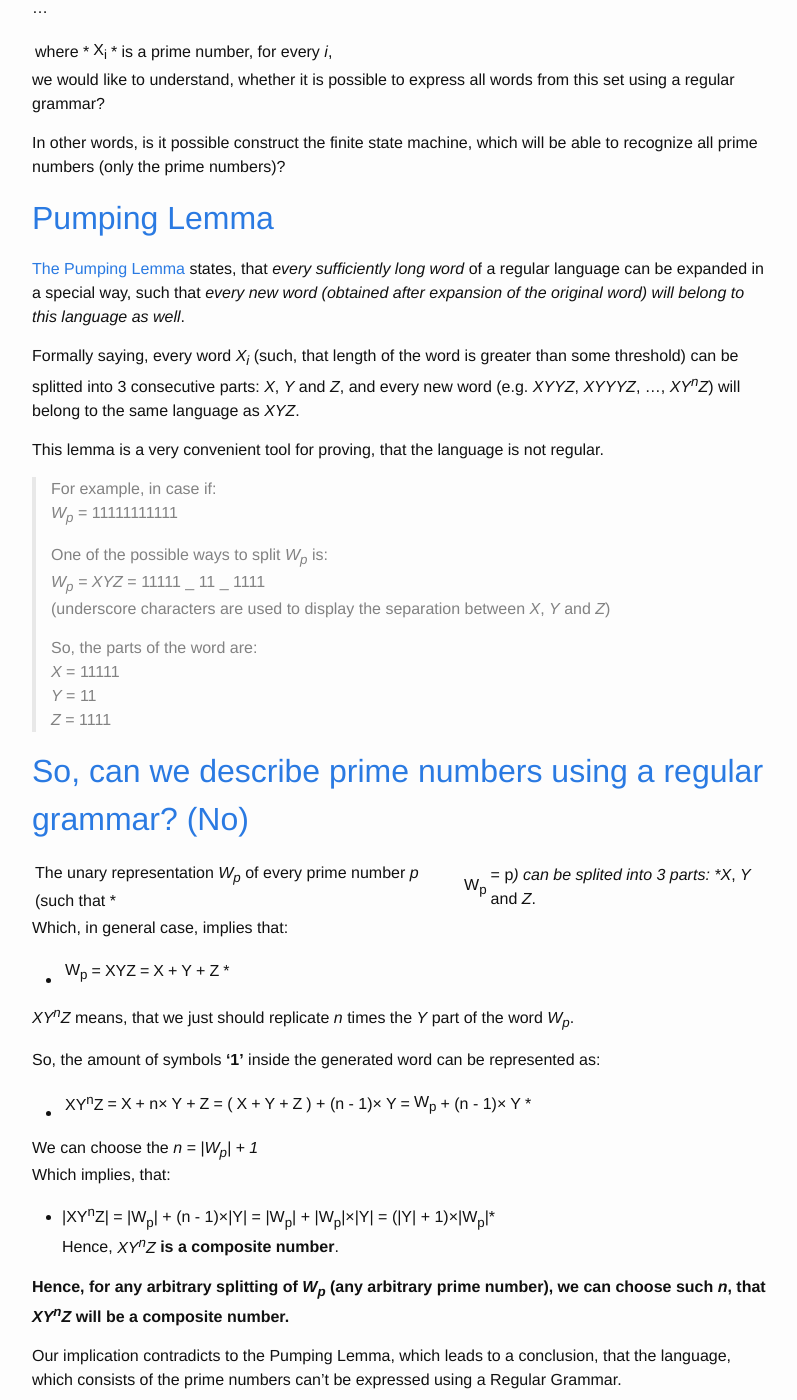
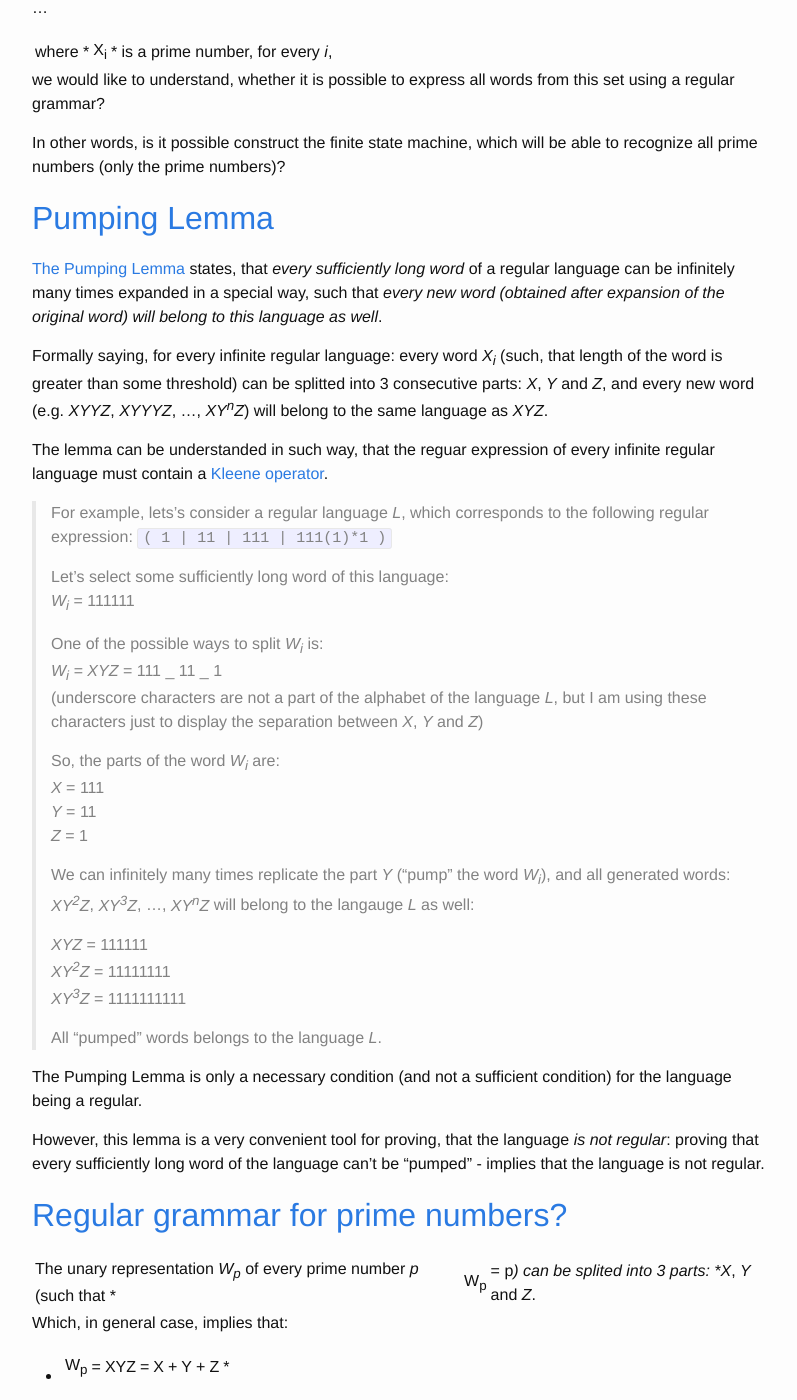
Before and after one commit to lagodiuk/lagodiuk.github.io, a Jekyll site: the page built from _posts/2016-04-30-prime_numbers_regular_grammar.md, in a window 1280 px wide and 1400 px high, scrolled down 790 px. Shown: the whole window, without its empty margins (238-1035 px from the left). Built offline with Jekyll 4.4.1, drawn with Linux system fonts in a browser that asks for light colours; Markdown is read by kramdown in place of the engine named in the settings; comment, search, counter and statistics services are not loaded; some of the changed text lies outside the part shown.

Commit message:
Small refactoring of the article about possibility to express all prime numbers using a regular grammar

```diff
--- a/_posts/2016-04-30-prime_numbers_regular_grammar.md
+++ b/_posts/2016-04-30-prime_numbers_regular_grammar.md
@@ -15,7 +15,7 @@ We will use the Pumping Lemma, in order to understand whether it is possible to
 ## Table of contents
 * [Problem Statement](#problem-statement)
 * [Pumping Lemma](#pumping-lemma)
-* [So, can we describe prime numbers using a regular grammar? (No)](#proof)
+* [Regular grammar for prime numbers?](#regular-grammar-for-prime-numbers)
 
 ## [Problem Statement](#problem-analysis)
 
@@ -39,25 +39,39 @@ In other words, is it possible construct the finite state machine, which will be
 
 ## [Pumping Lemma](#pumping-lemma)
 
-[The Pumping Lemma](https://en.wikipedia.org/wiki/Pumping_lemma_for_regular_languages) states, that *every sufficiently long word* of a regular language can be expanded in a special way, such that *every new word (obtained after expansion of the original word) will belong to this language as well*.
+[The Pumping Lemma](https://en.wikipedia.org/wiki/Pumping_lemma_for_regular_languages) states, that *every sufficiently long word* of a regular language can be infinitely many times expanded in a special way, such that *every new word (obtained after expansion of the original word) will belong to this language as well*.
 
-Formally saying, every word *X<sub>i</sub>* (such, that length of the word is greater than some threshold) can be splitted into 3 consecutive parts: *X*, *Y* and *Z*, and every new word (e.g. *XYYZ*, *XYYYZ*, ..., *XY<sup>n</sup>Z*) will belong to the same language as *XYZ*.
+Formally saying, for every infinite regular language: every word *X<sub>i</sub>* (such, that length of the word is greater than some threshold) can be splitted into 3 consecutive parts: *X*, *Y* and *Z*, and every new word (e.g. *XYYZ*, *XYYYZ*, ..., *XY<sup>n</sup>Z*) will belong to the same language as *XYZ*.
 
-This lemma is a very convenient tool for proving, that the language is not regular.
+The lemma can be understanded in such way, that the reguar expression of every infinite regular language must contain a [Kleene operator](https://en.wikipedia.org/wiki/Kleene_star).
 
-> For example, in case if:
-> *W<sub>p</sub>* = 11111111111
+> For example, lets's consider a regular language *L*, which corresponds to the following regular expression: `( 1 | 11 | 111 | 111(1)*1 )`
 >
-> One of the possible ways to split *W<sub>p</sub>* is:
-> *W<sub>p</sub> = XYZ* = 11111 _ 11 _ 1111
-> (underscore characters are used to display the separation between *X*, *Y* and *Z*)
+> Let's select some sufficiently long word of this language:
+> *W<sub>i</sub>* = 111111
 >
-> So, the parts of the word are:
-> *X* = 11111
+> One of the possible ways to split *W<sub>i</sub>* is:
+> *W<sub>i</sub> = XYZ* = 111 _ 11 _ 1
+> (underscore characters are not a part of the alphabet of the language *L*, but I am using these characters just to display the separation between *X*, *Y* and *Z*)
+>
+> So, the parts of the word *W<sub>i</sub>* are:
+> *X* = 111
 > *Y* = 11
-> *Z* = 1111
+> *Z* = 1
+>
+> We can infinitely many times replicate the part *Y* ("pump" the word *W<sub>i</sub>*), and all generated words: *XY<sup>2</sup>Z*, *XY<sup>3</sup>Z*, ..., *XY<sup>n</sup>Z* will belong to the langauge *L* as well:
+>
+> *XYZ*  = 111111
+> *XY<sup>2</sup>Z* = 11111111
+> *XY<sup>3</sup>Z* = 1111111111
+>
+> All "pumped" words belongs to the language *L*.
 
-## [So, can we describe prime numbers using a regular grammar? (No)](#proof)
+The Pumping Lemma is only a necessary condition (and not a sufficient condition) for the language being a regular.
+
+However, this lemma is a very convenient tool for proving, that the language *is not regular*: proving that every sufficiently long word of the language can't be "pumped" - implies that the language is not regular.
+
+## [Regular grammar for prime numbers?](#regular-grammar-for-prime-numbers)
 
 The unary representation *W<sub>p</sub>* of every prime number *p* (such that *|W<sub>p</sub>| = p*) can be splited into 3 parts: *X*, *Y* and *Z*.
 
@@ -76,7 +90,7 @@ Hence, *XY<sup>n</sup>Z* **is a composite number**.
 
 **Hence, for any arbitrary splitting of *W<sub>p</sub>* (any arbitrary prime number), we can choose such *n*, that *XY<sup>n</sup>Z* will be a composite number.**
 
-Our implication contradicts to the Pumping Lemma, which leads to a conclusion, that the language, which consists of the prime numbers can’t be expressed using a Regular Grammar.
+Our implication contradicts to the Pumping Lemma, which leads to the conclusion, that **the language, which consists of the prime numbers can’t be expressed using a Regular Grammar**.
 
 <div id="disqus_thread"></div>
 <script>
```
